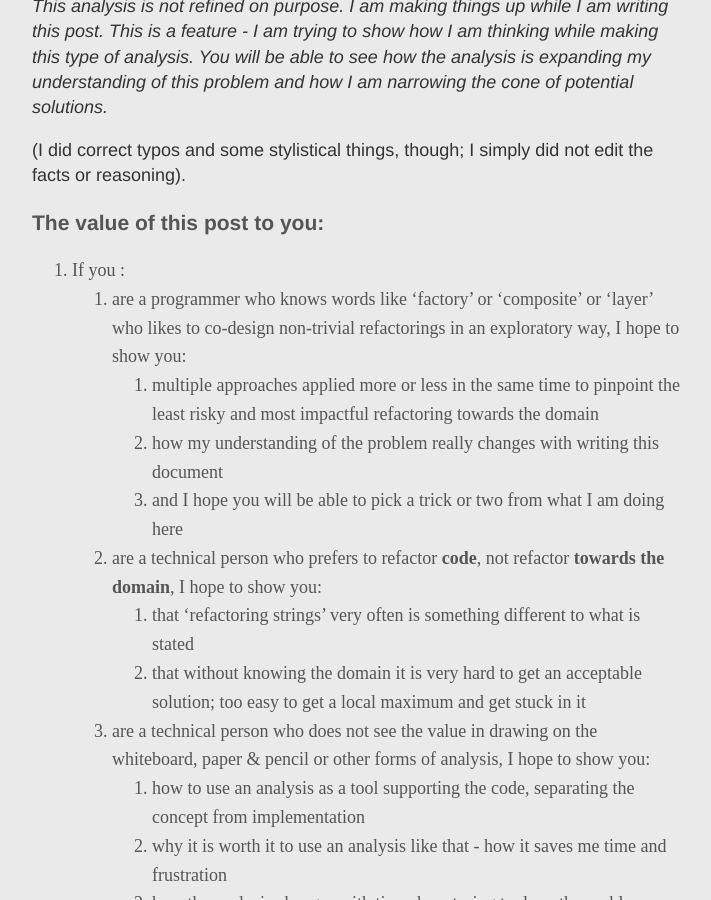
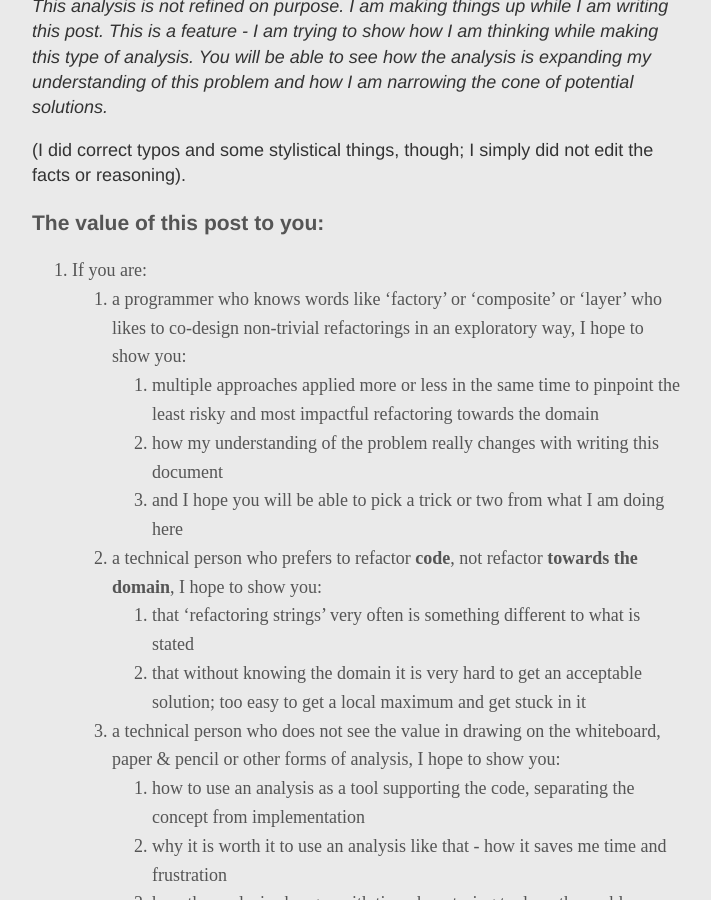
Before and after one commit to ljzolw/ljzolw.github.io, a Jekyll site: the page built from _posts/2016-12-13-to-refactor-some-strings.md, in a window 1280 px wide and 900 px high, scrolled down 475 px. Shown: the whole window, without its empty margins (283-994 px from the left). Built offline with Jekyll 4.4.1, drawn with Linux system fonts in a browser that asks for light colours.

Commit message:
Minor edit - 'are' elimination.

```diff
--- a/_posts/2016-12-13-to-refactor-some-strings.md
+++ b/_posts/2016-12-13-to-refactor-some-strings.md
@@ -16,15 +16,15 @@ _This analysis is not refined on purpose. I am making things up while I am writi
 
 ### The value of this post to you:
 
-1. If you :
-    1. are a programmer who knows words like 'factory' or 'composite' or 'layer' who likes to co-design non-trivial refactorings in an exploratory way, I hope to show you:
+1. If you are:
+    1. a programmer who knows words like 'factory' or 'composite' or 'layer' who likes to co-design non-trivial refactorings in an exploratory way, I hope to show you:
         1. multiple approaches applied more or less in the same time to pinpoint the least risky and most impactful refactoring towards the domain
         2. how my understanding of the problem really changes with writing this document
         3. and I hope you will be able to pick a trick or two from what I am doing here
-    2. are a technical person who prefers to refactor **code**, not refactor **towards the domain**, I hope to show you:
+    2. a technical person who prefers to refactor **code**, not refactor **towards the domain**, I hope to show you:
         1. that 'refactoring strings' very often is something different to what is stated
         2. that without knowing the domain it is very hard to get an acceptable solution; too easy to get a local maximum and get stuck in it
-    3. are a technical person who does not see the value in drawing on the whiteboard, paper & pencil or other forms of analysis, I hope to show you:
+    3. a technical person who does not see the value in drawing on the whiteboard, paper & pencil or other forms of analysis, I hope to show you:
         1. how to use an analysis as a tool supporting the code, separating the concept from implementation
         2. why it is worth it to use an analysis like that - how it saves me time and frustration
         3. how the analysis changes with time; how trying to draw the problem changes its understanding and makes it easier to reason about it.
```
